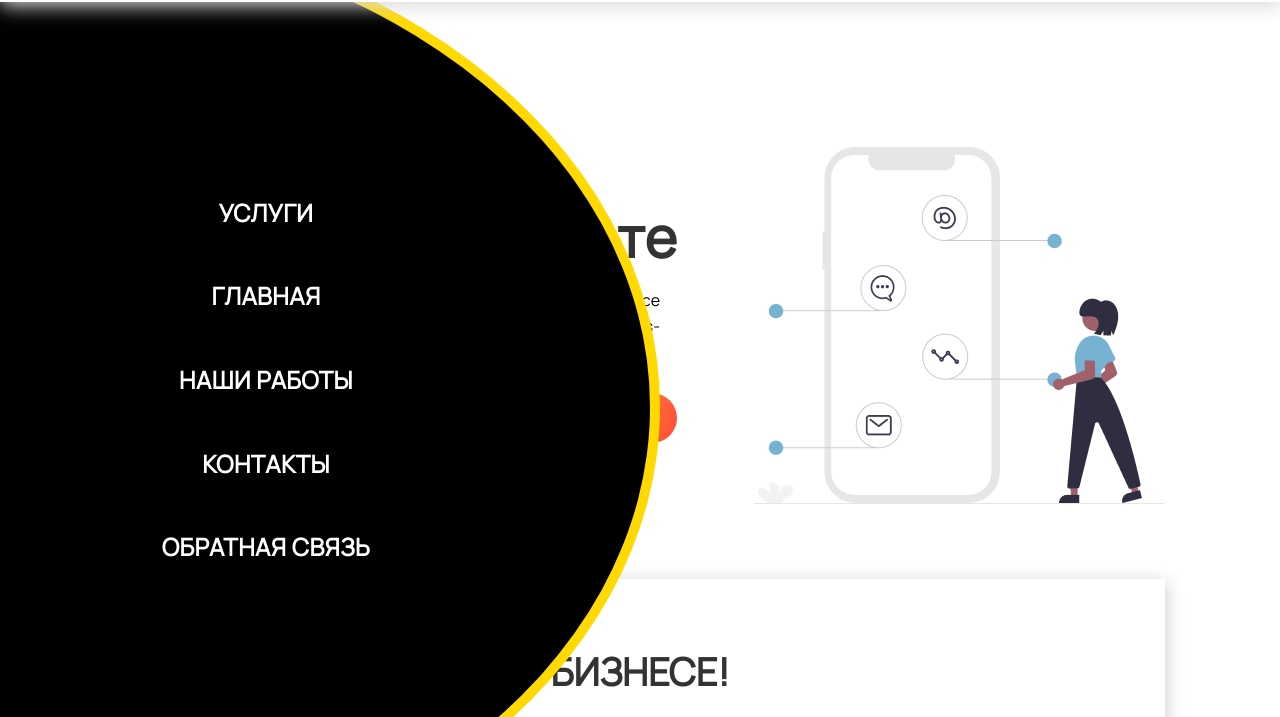
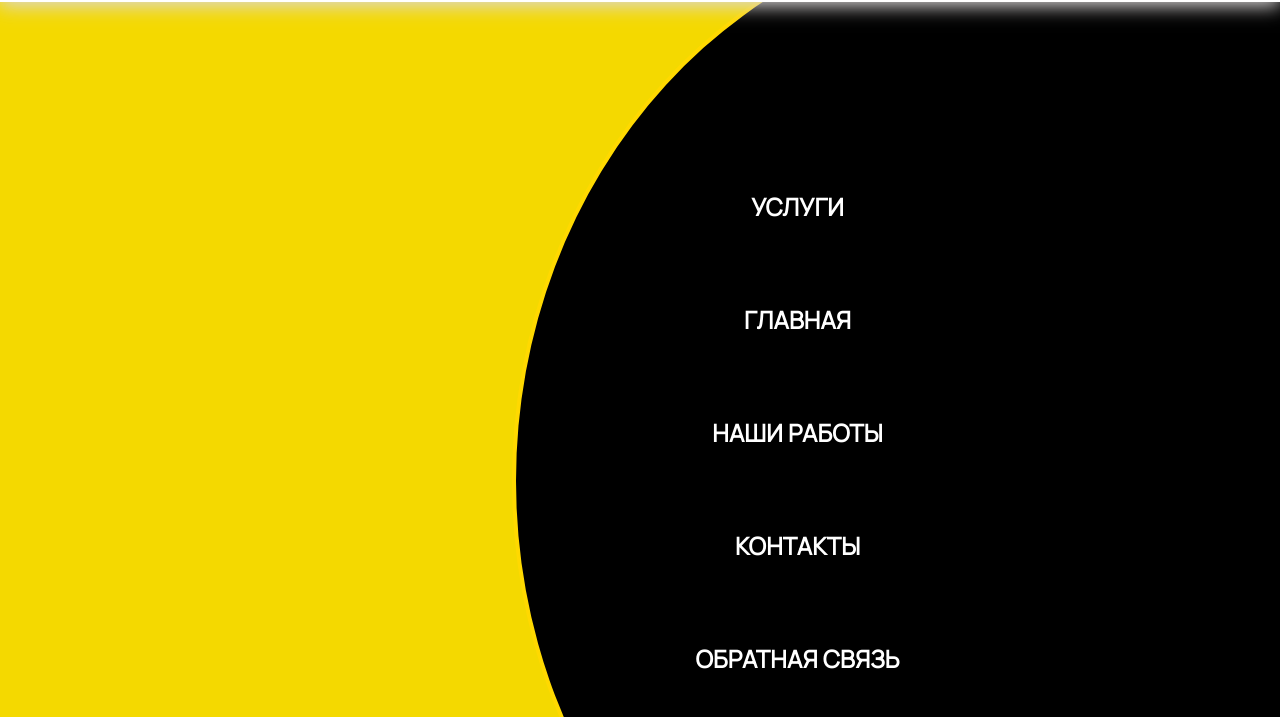
Before and after one commit to WorrryBoy/SenseiMedia, a plain HTML site: page index.html in a window 1280 px wide. Both pictures are taken after a click on the link 1140 px from the left and 42 px from the top of the page. Shown: the part 83-800 px from the top of the page. Drawn offline with Linux system fonts and the light colour scheme.

Commit message:
Update main.css

```diff
--- a/css/main.css
+++ b/css/main.css
@@ -11,6 +11,7 @@ body {
 .container {
     margin: 0 260px;
 }
+
 .line {
     display: flex;
     justify-content: space-between;
@@ -21,7 +22,7 @@ body {
     display: none;
 }
 .nav li {
-    display:none;
+    display: none;
 }
 .nav li a {
     text-decoration: none;
@@ -82,39 +83,86 @@ body {
     transform-origin: left;
     transition: 0.4s;
 }
+.one {
+    animation-duration: 0.3s;
+}
+.two {
+    animation-duration: 0.6s;
+
+}
+.three {
+    animation-duration: 0.9s;
+}
+.four {
+    animation-duration: 1.2s;
+}
+.five {
+    animation-duration: 1.4s;
+}
+.animate {
+    animation-name: fade-up;
+}
+@keyframes fade-up {
+    0% {
+        opacity: 0;
+        transform: translate(0px, 10000%);
+    }
+    100% {
+        opacity: 1;
+        transform: translate(0px, 0px);
+    }
+}
 .line-burger-menu {
-    width: 100%;
-    height: 120%;
+    width: 80%;
+    height: 140%;
     position: absolute;
     background-color: rgb(0, 0, 0);
     z-index: 2;
     top: 0;
     position: fixed;
-    left: -120%;
+    left: 120%;
     overflow-y: hidden;
-    transition: 0.5s;
+    transition: 0.3s;
     border-radius:50%;
     overflow: auto;
-    border: 10px solid #ffd900;
+    border: 4px solid #ffd900;
 }
 .burger  {
     position: relative;
     z-index: 2;
 }
+.yellow2 {
+    opacity: 0;
+    position: relative;
+    top: 0;
+}
+.bg {
+    background-color: #f4d900;
+}
+.dn {
+    display: none;
+}
+.screen {
+    position: absolute;
+}
 .nav-block li a {
     text-decoration: none;
     font-weight: 900;
     font-size: 24px;
-    line-height: 140%;
-    text-align: right;
+    text-align: left;
+    margin-right: 45%;
     letter-spacing: 0.5px;
     text-transform: uppercase;
     color: rgb(255, 255, 255);
-    margin-left: 40%;
     position: relative;
+    transform: none;
+    letter-spacing: 0.2px;
 }
 .li-item {
-    margin-top: 50px;
+    margin-top: 80px;
+}
+.li-item1 {
+    margin-top: -0px;
 }
 .nav-block li {
     list-style-type: none;
@@ -126,11 +174,12 @@ body {
 }
 .nav-block {
     position: relative;
-    top: 28%;
+    top: 24%;
     text-align: center;
 }
 .active {
-    left: -50%;
+    left: 70%;
+    transform: scale(1.3);
 }
 .overflow {
     overflow: hidden;
@@ -160,7 +209,7 @@ body {
     display: flex;
 }
 .header-screen {
-    margin-top: 230px;
+    padding-top: 230px;
 }
 .header-screen-con {
     display: flex;
@@ -236,7 +285,7 @@ body {
     font-weight: 500;
 }
 .us-services {
-    margin-top: 100px;
+    padding-top: 100px;
 }
 .services-cards {
     display: flex;
@@ -473,6 +522,7 @@ textarea {
 }
 .information {
     margin-top: 140px;
+    padding-bottom: 63px;
 }
 .columns {
     display: flex;
@@ -539,7 +589,6 @@ footer p {
     height: 0;
 }
 footer {
-    margin-top: 63px;
     height: 41px;
     background: #2D2D2D;
 }
@@ -596,6 +645,10 @@ footer {
     }
     .nav, .feedback {
         display: none;
+    }
+    .active {
+        transform: scale(1);
+        left: 40%;
     }
     .us-work-card-1,
     .us-work-card2 {
@@ -800,8 +853,16 @@ footer {
     .container {
         margin: 0 50px;
     }
+    .nav-block {
+        position: relative;
+        top: 15%;
+        text-align: center;
+    }
     .header-screen-information {
         padding: 25px 20px;
+    }
+    .nav-block li a {
+        margin-right: 20%;
     }
     .information-title {
         font-size: 28px;
@@ -836,7 +897,7 @@ footer {
         height: 500px;
     }
     .header-screen {
-        margin-top: 160px;
+        padding-top: 160px;
     }
     .header-screen .container {
         margin: 0 37px;
@@ -851,6 +912,10 @@ footer {
     .us-works .container {
         margin: 0 10px;
     }
+    .nav-block li a {
+        margin-right: 20%;
+        font-size: 15px;
+    }
 }
 @media (max-width:360px) {
     .header-screen-button li a {
```
